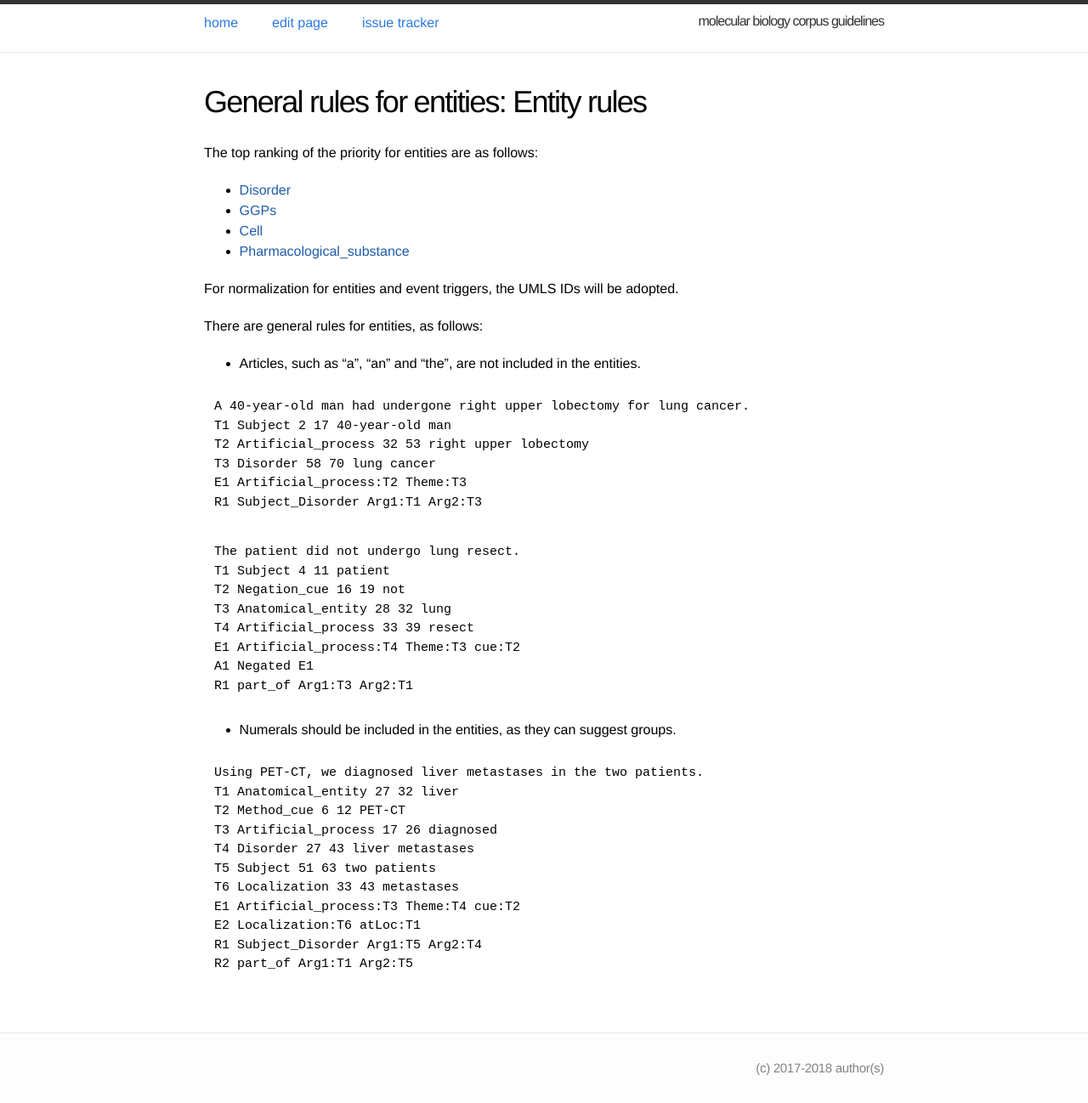
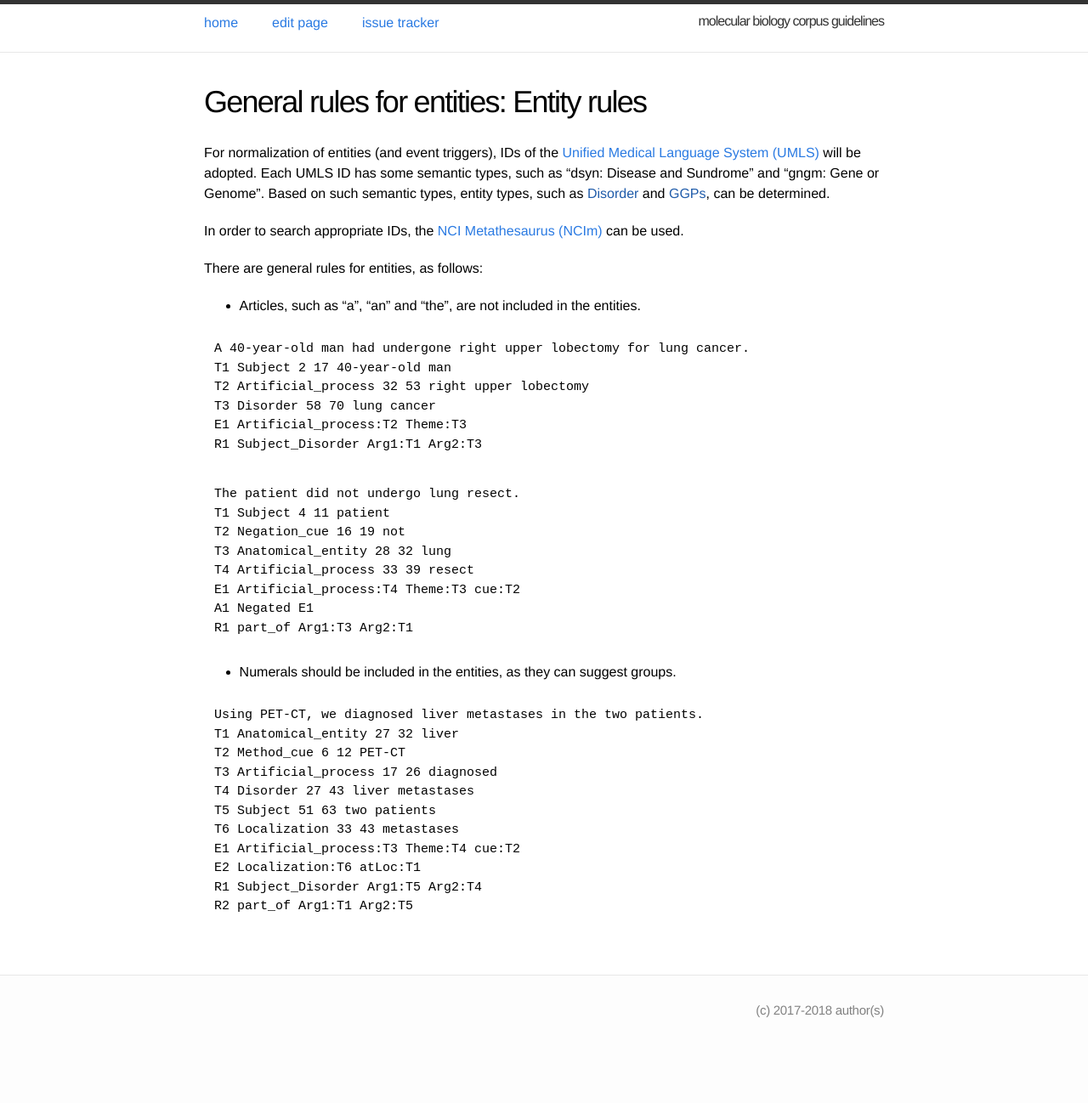
Before and after one commit to ezcatdb/molbiol_lung_corpus-guidelines, a Jekyll site: the page built from _entity/GeneralRules.md, in a window 1280 px wide. Shown: the whole page at 85% size. Built offline with Jekyll 4.4.1, drawn with Linux system fonts in a browser that asks for light colours; after the commit the page ends 1230 px from its top, so only the background shows below that.

Commit message:
basic rules on UMLS IDs are included in _entity/GeneralRules.md

```diff
--- a/_entity/GeneralRules.md
+++ b/_entity/GeneralRules.md
@@ -4,14 +4,18 @@ title: General rules for entities
 shortdef: "Entity rules"
 order: 0
 ---
-
+<!--
 The top ranking of the priority for entities are as follows:
 - [Disorder]()
 - [GGPs]()
 - [Cell]()
 - [Pharmacological_substance]()
+-->
 
-For normalization for entities and event triggers, the UMLS IDs will be adopted.
+For normalization of entities (and event triggers), IDs of the <a href="https://www.nlm.nih.gov/research/umls/index.html">Unified Medical Language System (UMLS)</a> will be adopted.
+Each UMLS ID has some semantic types, such as "dsyn: Disease and Sundrome" and "gngm: Gene or Genome". Based on such semantic types, entity types, such as [Disorder]() and [GGPs](), can be determined.
+
+In order to search appropriate IDs, the <a href="https://ncim.nci.nih.gov/ncimbrowser/">NCI Metathesaurus (NCIm)</a> can be used.
 
 <!--
 - [Anatomical_entity]()
```
